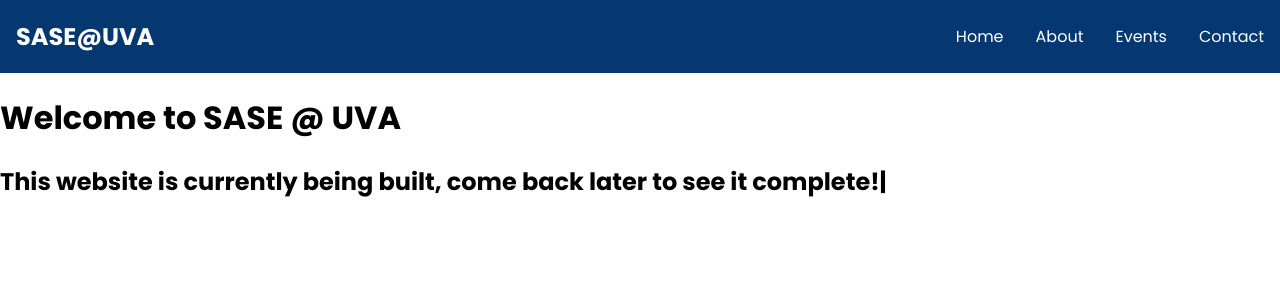
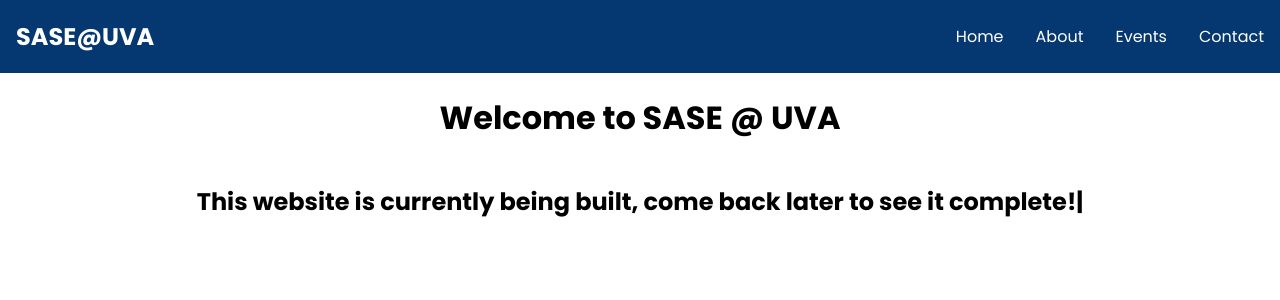
Before and after one commit to SASE-UVA/website, a React (Create React App) app: page / in a window 1280 px wide. Shown: the top 300 px of the page. Built offline with nearby package versions, Linux system fonts and the light colour scheme.

Commit message:
centered things

```diff
--- /dev/null
+++ b/src/components/About.css
@@ -0,0 +1,10 @@
+about {
+    display: flex;
+    flex-direction: column;
+    justify-content: normal;
+    align-items: center;
+}
+
+about .title {
+    color: #000000;
+}
--- a/src/components/About.jsx
+++ b/src/components/About.jsx
@@ -1,12 +1,14 @@
 import React from 'react';
-import { TypeAnimation } from 'react-type-animation'
+import "./About.css"
 
 const About = () => {
     return (
-        <div>
-            <h1>About SASE @ UVA</h1>
-            {/* Add home content here */}
-        </div>
+        <about>
+            <div className="Title">
+                <h1>About SASE @ UVA</h1>
+            </div>
+            {/* Add about content here */}
+        </about>
     );
 };
 
--- /dev/null
+++ b/src/components/Contact.css
@@ -0,0 +1,6 @@
+contact {
+    display: flex;
+    flex-direction: column;
+    justify-content: normal;
+    align-items: center;
+}
--- a/src/components/Contact.jsx
+++ b/src/components/Contact.jsx
@@ -1,11 +1,12 @@
 import React from 'react';
+import "./Contact.css"
 
 const Contact = () => {
     return (
-        <div>
+        <contact>
             <h1>Contact Information</h1>
             {/* Add home content here */}
-        </div>
+        </contact>
     );
 };
 
--- /dev/null
+++ b/src/components/Events.css
@@ -0,0 +1,6 @@
+events {
+    display: flex;
+    flex-direction: column;
+    justify-content: normal;
+    align-items: center;
+}
--- a/src/components/Events.jsx
+++ b/src/components/Events.jsx
@@ -1,11 +1,12 @@
 import React from 'react';
+import "./Events.css"
 
 const Events = () => {
     return (
-        <div>
+        <events>
             <h1>Upcoming Events</h1>
             {/* Add events content here */}
-        </div>
+        </events>
     );
 };
 
--- /dev/null
+++ b/src/components/Home.css
@@ -0,0 +1,10 @@
+home {
+    display: flex;
+    flex-direction: column;
+    justify-content: normal;
+    align-items: center;
+}
+
+home .title {
+    color: #000000;
+}
--- a/src/components/Home.jsx
+++ b/src/components/Home.jsx
@@ -1,10 +1,13 @@
 import React from 'react';
 import { TypeAnimation } from 'react-type-animation';
+import "./Home.css"
 
 const Home = () => {
     return (
-        <div>
-            <h1>Welcome to SASE @ UVA</h1>
+        <home>
+            <div className="title">
+                <h1>Welcome to SASE @ UVA</h1>
+            </div>
             <h2 className='text-2xl sm:text-4xl font-bold text-white'>
                 <TypeAnimation
                 sequence={[
@@ -15,7 +18,7 @@
                 repeat={Infinity}
                 />
             </h2>
-        </div>
+        </home>
     );
 };
 
--- a/src/components/NavBar.jsx
+++ b/src/components/NavBar.jsx
@@ -1,5 +1,4 @@
 import React, { useState } from 'react';
-// import { FaBars, FaTimes } from 'react-icons/fa';
 import { Link, NavLink } from 'react-router-dom';
 import "./Navbar.css"
 
```
